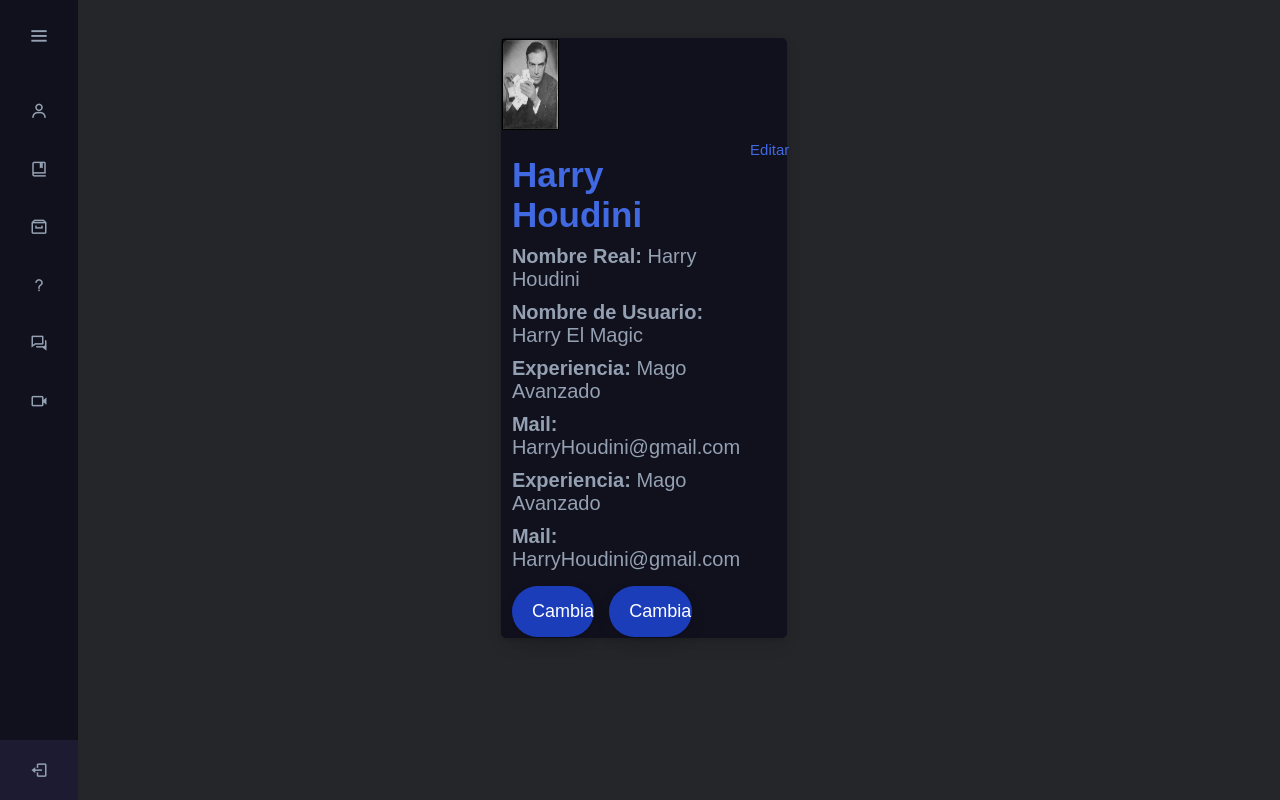
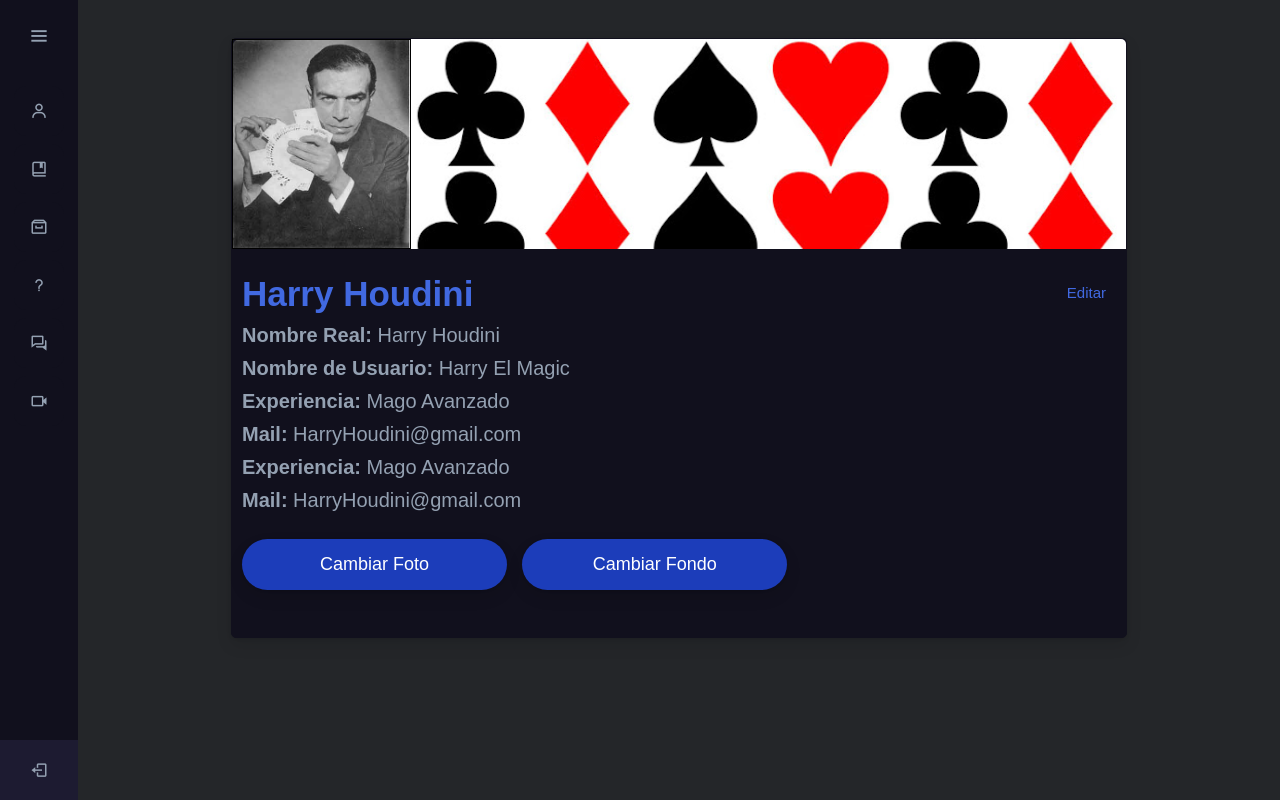
Before and after one commit to Polvulja/Experto_en_la_mesa_Juego, a PHP site: template views/perfil.html in a window 1280 px wide. Run offline with PHP 8.4, Linux system fonts and the light colour scheme; the template is opened without the code that fills it, so the values that code supplies are empty; some libraries are stand-ins or nearby versions.

Commit message:
Update perfil.css

```diff
--- a/css/perfil.css
+++ b/css/perfil.css
@@ -6,6 +6,7 @@
 main{
 	margin: none;
 	padding: 0;
+	margin-left: 78px;
 }
 
 body{
@@ -111,9 +112,8 @@ body{
 .contenedor-padre-2{
 	display: flex;
 	flex-direction: column;
-	margin-top: 0%;
-	margin-left: 16%;
-	width: 70%;
+	margin: auto;
+	width: 70vw;
 	height: 600px;
 	border: 1px solid #11101D;
 	background: #11101D;
@@ -122,7 +122,7 @@ body{
 	box-shadow: 0 7px 16px 0 rgb(0 0 0 / 10%), 0 1px 3px 0 rgb(0 0 0 / 10%);
 }
 
-.contenedor-fondo-foto{
+ .contenedor-fondo-foto{
 	display: flex;
 	width: 100%;
 	height: 35%;
@@ -131,6 +131,8 @@ body{
 .contenedor-fondo{
 	width: 80%;
 	height: 100%;
+	background-image: url(../img/Barj_Inglesa.png);
+	background-repeat:repeat;
 	border-top-right-radius: 5px;
 	overflow: hidden
 
```
